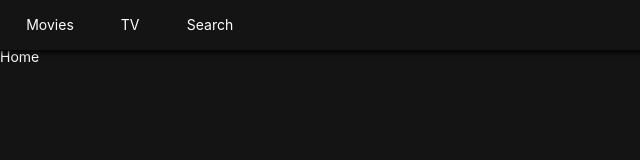
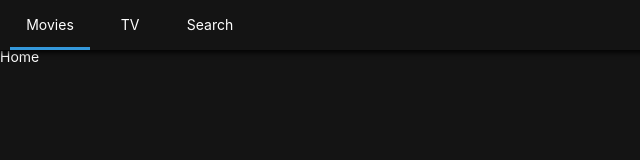
Before and after one commit to tonypark0403/the-movie, a React (Create React App) app: page / in a window 1280 px wide. Shown: the top 160 px of the page, without its empty margins (0-640 px from the left). Built offline with nearby package versions, Linux system fonts and the light colour scheme.

Commit message:
added nav

```diff
--- /dev/null
+++ b/src/Common/Constants.js
@@ -0,0 +1,5 @@
+export const URL = {
+    HOME: '/',
+    TV: '/tv',
+    SEARCH: '/search',
+}
--- a/src/Components/Header/Header.js
+++ b/src/Components/Header/Header.js
@@ -1,6 +1,8 @@
 import React from 'react';
-import { Link } from 'react-router-dom';
+// withRouter : wrap's another component, giving the infor of router
+import { Link, withRouter } from 'react-router-dom';
 import styled from 'styled-components';
+import { URL } from 'Common/Constants'
 
 const Header = styled.header`
     color: white;
@@ -25,6 +27,10 @@ const Item = styled.li`
     width: 80px;
     height: 50px;
     text-align: center;
+    // border-bottom: 5px solid red transparent;
+    border-bottom: 3px solid
+        ${props => (props.current ? "#3498db" : "transparent")};
+    transition: border-bottom 0.5s ease-in-out;
     // &:not(:last-child) {
     //     margin-right: 10px;
     // }
@@ -39,18 +45,18 @@ const SLink = styled(Link)`
     justify-content: center;
 `; // built-in component에 경우
 
-export default () => (
+export default withRouter(({ location: { pathname } }) => ( //due to the withRouter, can access to props
     <Header className="nav">
         <List>
-            <Item>
-                <SLink to="/">Movies</SLink>
+            <Item current={pathname === URL.HOME}>
+                <SLink to={URL.HOME}>Movies</SLink>
             </Item>
-            <Item>
-                <SLink to="/tv">TV</SLink>
+            <Item current={pathname === URL.TV}>
+                <SLink to={URL.TV}>TV</SLink>
             </Item>
-            <Item>
-                <SLink to="/search ">Search</SLink>
+            <Item current={pathname === URL.SEARCH}>
+                <SLink to={URL.SEARCH}>Search</SLink>
             </Item>
         </List>
     </Header>
-)
+));
--- a/src/Components/Router.js
+++ b/src/Components/Router.js
@@ -4,16 +4,17 @@ import Header from 'Components/Header';
 import Home from 'Routes/Home';
 import TV from 'Routes/TV';
 import Search from 'Routes/Search';
+import { URL } from 'Common/Constants';
 
 export default () => (
     <Router>
         <>
             <Header />
             <Switch>
-                <Route path="/" exact component={Home} />
-                <Route path="/tv" exact component={TV} />
-                <Route path="/tv/popular" render={() => <h1>Popular</h1>} />
-                <Route path="/search" component={Search} />
+                <Route path={URL.HOME} exact component={Home} />
+                <Route path={URL.TV} exact component={TV} />
+                <Route path={URL.SEARCH + "/popular"} render={() => <h1>Popular</h1>} />
+                <Route path={URL.SEARCH} component={Search} />
                 <Redirect from="*" to="/" />
             </Switch>
         </>
```
Also changed, not shown: 2 other files (tests, documents, lock files or other folders).
